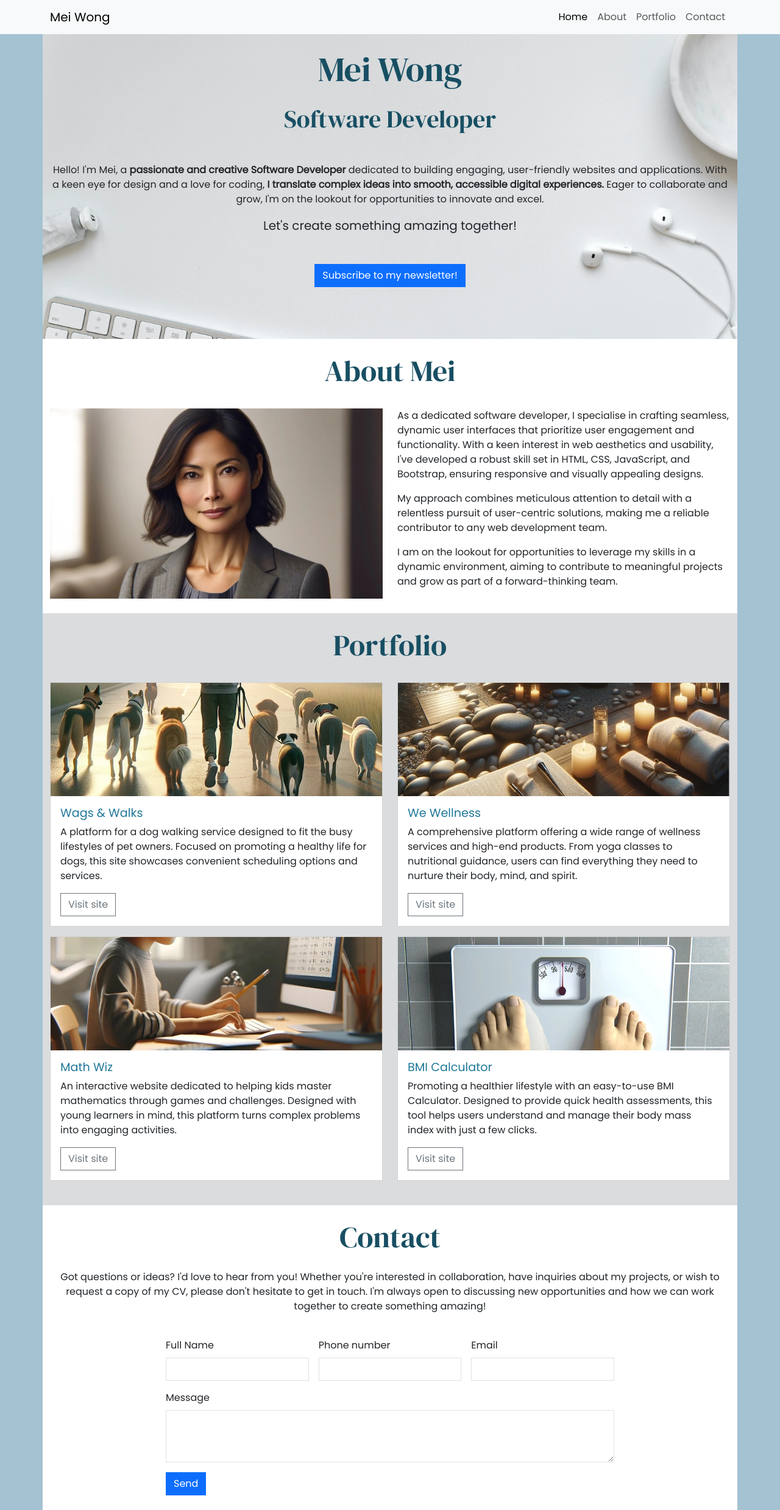
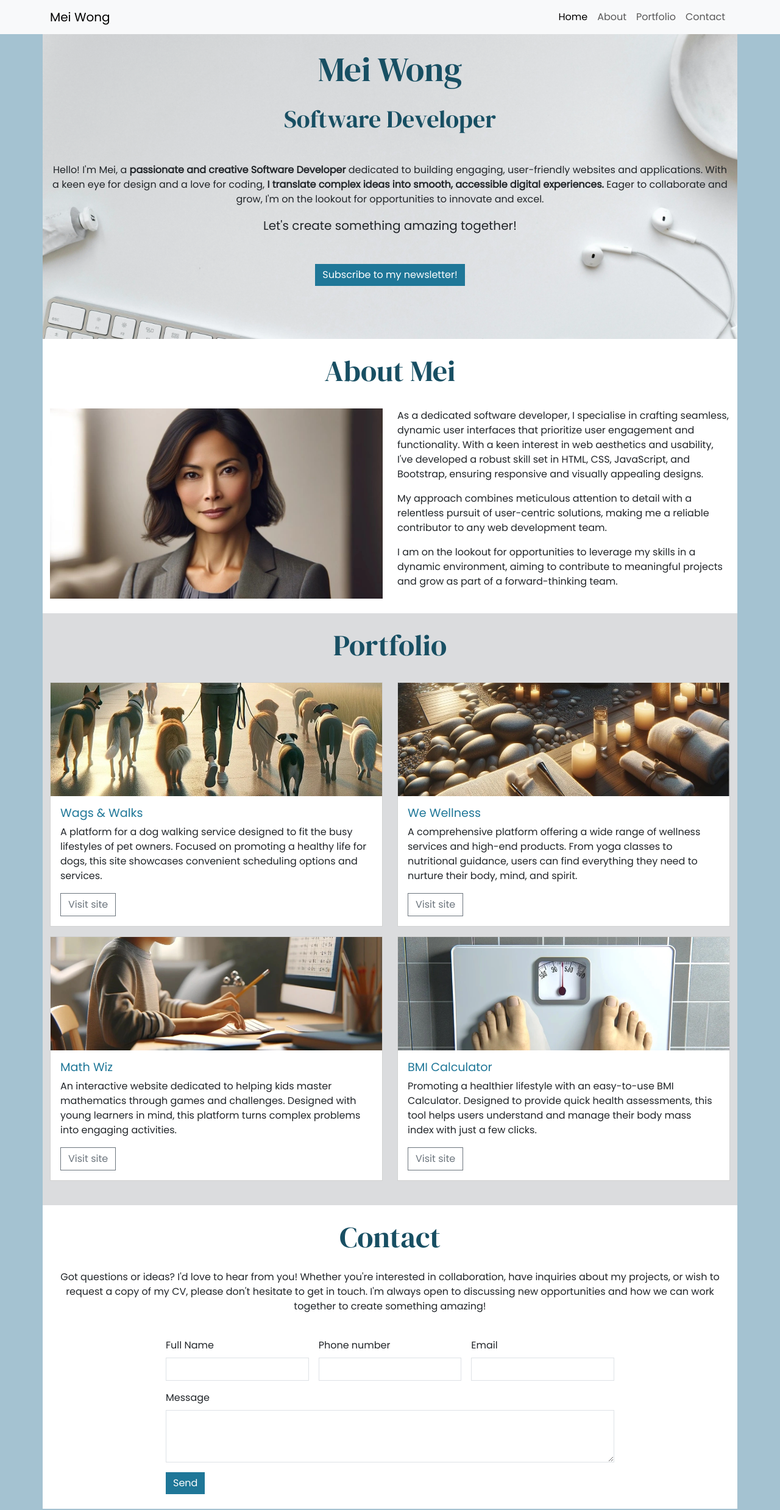
Before and after one commit to Macca-Code/portfolio, a plain HTML site: page index.html in a window 1280 px wide. Shown: the whole page at 61% size. Drawn offline with nearby package versions, Linux system fonts and the light colour scheme.

Commit message:
Added custom color to buttons

```diff
--- a/assets/css/style.css
+++ b/assets/css/style.css
@@ -23,6 +23,18 @@ h2 {
 .sharp-corners,
 .sharp-corners * {
     border-radius: 0;
+}
+
+/* Buttons */
+
+.custom-button {
+    background-color: #1f7798;
+    border: #1f7798;
+}
+
+.custom-button:hover {
+    background-color: #1d6d8a;
+    border: #1d6d8a;
 }
 
 /* About section */
@@ -56,6 +68,7 @@ h2 {
     background-color: white;
 }
 
+
 #hero {
     background-color: lightgrey;
     background-image: url("../images/background.webp");
--- a/index.html
+++ b/index.html
@@ -63,7 +63,7 @@
                 <!-- mb-5 gives extra margin spacing under lead text -->
                 <p class="lead mb-5">Let's create something amazing together!</p>
                 <!-- Bootstrap modal button -->
-                <button type="button" class="btn btn-primary  sharp-corners" data-bs-toggle="modal"
+                <button type="button" class="btn btn-primary  sharp-corners custom-button" data-bs-toggle="modal"
                     data-bs-target="#exampleModal">
                     Subscribe to my newsletter!
                 </button>
@@ -216,7 +216,7 @@
                         <textarea class="form-control" id="message" rows="3"></textarea>
                     </div>
                     <div class="col-12">
-                        <button type="submit" class="btn btn-primary">Send</button>
+                        <button type="submit" class="btn btn-primary custom-button">Send</button>
                     </div>
                 </form>
             </div>
@@ -248,7 +248,7 @@
                             <input type="email" class="form-control" id="inputEmail">
                         </div>
                         <div class="col-12 mb-4">
-                            <button type="submit" class="btn btn-primary">
+                            <button type="submit" class="btn btn-primary custom-button">
                                 Sign up!
                             </button>
                         </div>
```
